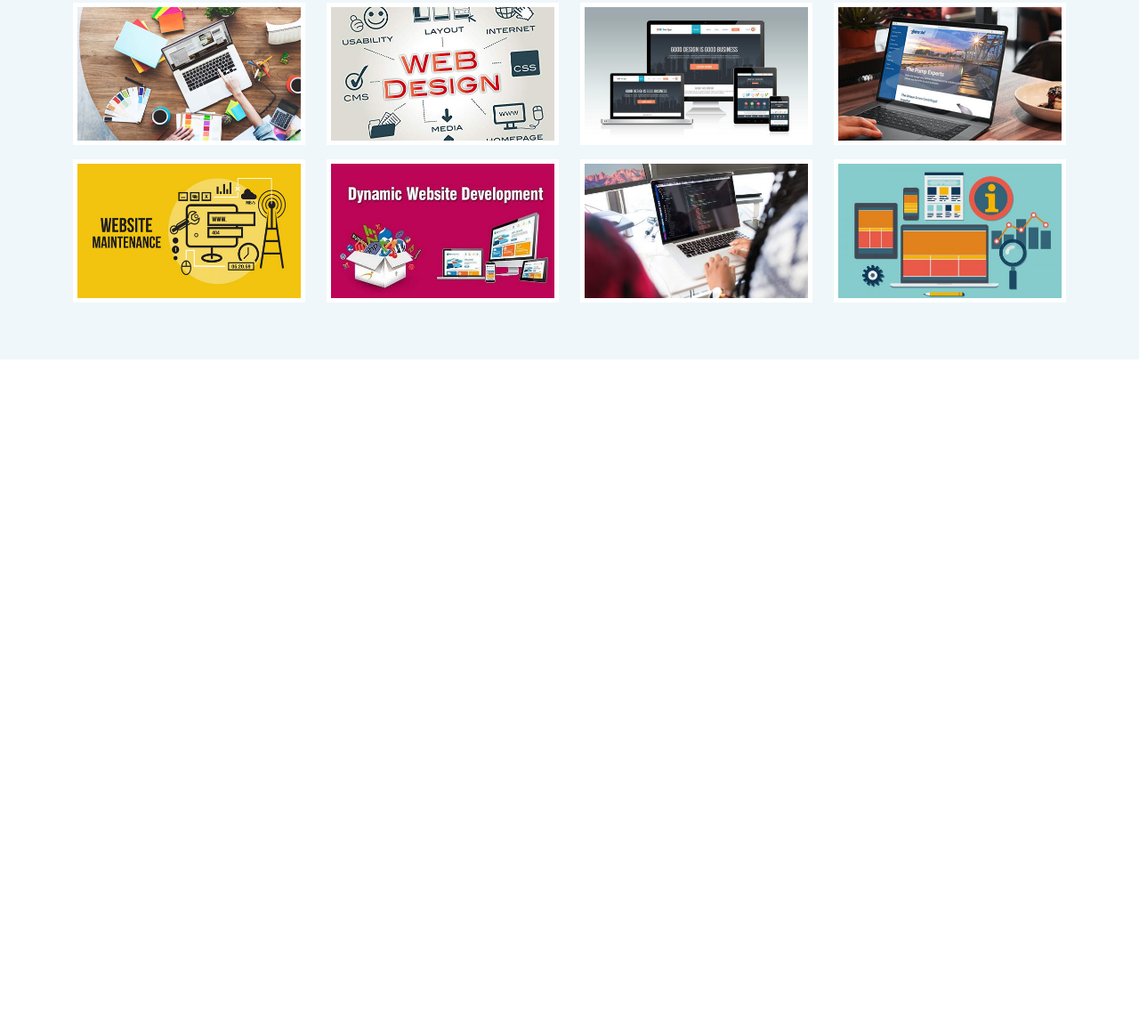
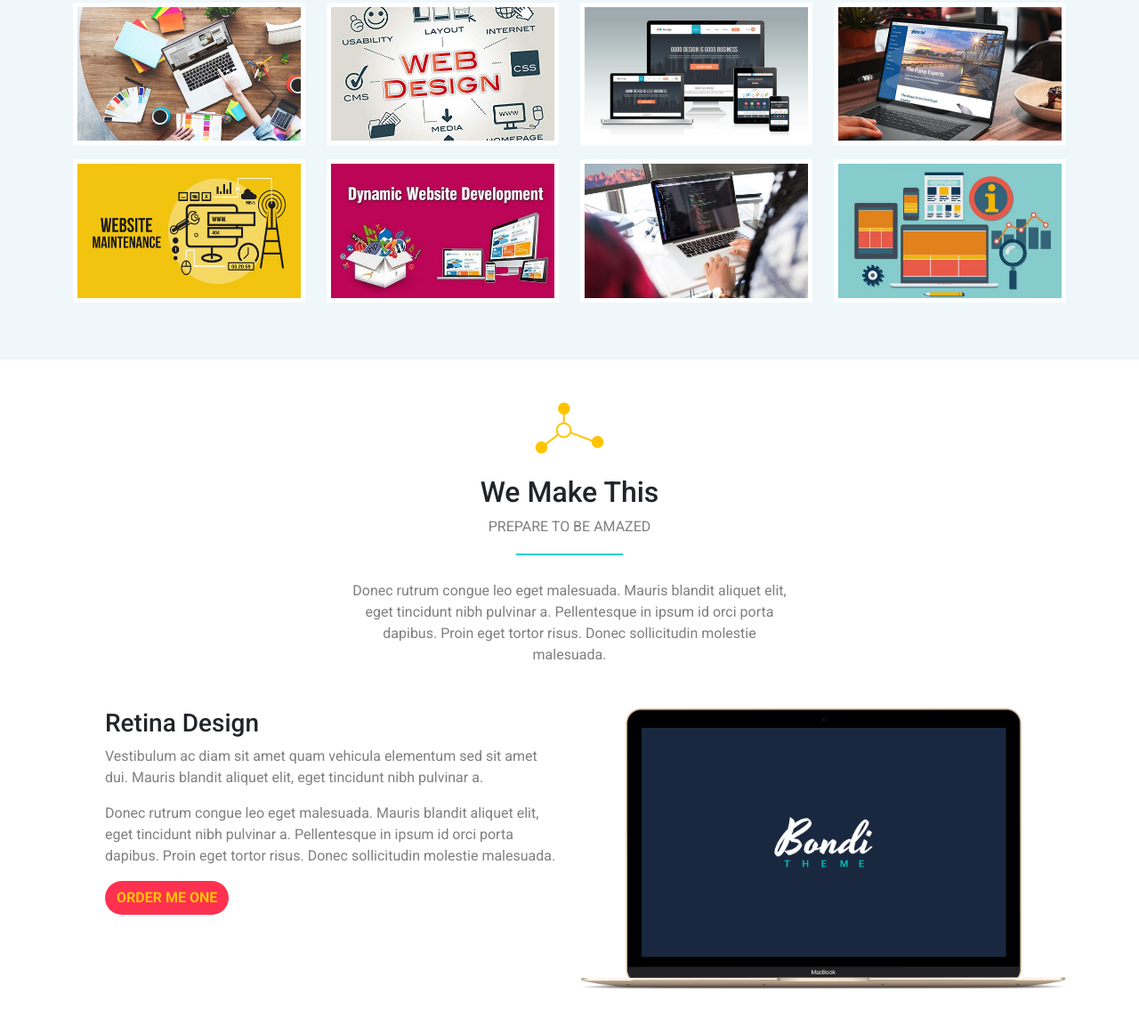
Before and after one commit to HossaamHassan/Bondi, a plain HTML site: page index.html in a window 1280 px wide. Shown: the part 1867-3029 px from the top of the page at 89% size. Before the commit the page ends 2319 px from the top, so only its background shows below. Drawn offline with Linux system fonts and the light colour scheme.

Commit message:
Modified Some Files

```diff
--- a/Css/Bondi.Css
+++ b/Css/Bondi.Css
@@ -148,3 +148,10 @@ body {
 }
 
 /* End Portfolio */
+
+/* Start About */
+.about .desc {
+    max-width: 500px;
+}
+
+/* End About */
--- a/index.html
+++ b/index.html
@@ -181,6 +181,47 @@
             </div>
         </div>
         <!-- End Portfolio -->
+
+        <!-- Start About -->
+        <div class="about">
+            <div class="container">
+                <div class="main-head text-center mt-5 mb-5 position-relative">
+                    <img class="mb-4" src="../Bondi/Img/title.png" alt="">
+                    <h1 class="fs-2">We Make This</h1>
+                    <p class="text-black-50 text-uppercase">Prepare To Be Amazed</p>
+                </div>
+                <p class=" desc text-center m-auto text-black-50">Donec rutrum congue leo eget malesuada. Mauris blandit
+                    aliquet elit,
+                    eget
+                    tincidunt
+                    nibh pulvinar a.
+                    Pellentesque in ipsum id orci porta dapibus. Proin eget tortor risus. Donec sollicitudin molestie
+                    malesuada. </p>
+                <div class="info pt-5 pb-5">
+                    <div class="row">
+                        <div class="col-lg-6 ps-5 text-center text-md-start mb-5">
+                            <h3>Retina Design</h3>
+                            <p class="text-black-50">Vestibulum ac diam sit amet quam vehicula elementum sed sit amet
+                                dui.
+                                Mauris blandit aliquet
+                                elit, eget tincidunt nibh pulvinar a.</p>
+                            <p class="text-black-50">Donec rutrum congue leo eget malesuada. Mauris blandit aliquet
+                                elit,
+                                eget tincidunt nibh
+                                pulvinar a. Pellentesque in ipsum id orci porta dapibus. Proin eget tortor risus. Donec
+                                sollicitudin molestie malesuada.</p>
+                            <div class="btn rounded-pill main-btn text-uppercase fw-bold">Order Me One</div>
+                        </div>
+                        <div class="col-lg-6">
+                            <div class="lap">
+                                <img class="img-fluid" src="../Bondi/Img/laptop.png" alt="">
+                            </div>
+                        </div>
+                    </div>
+                </div>
+            </div>
+        </div>
+        <!-- End About -->
         <script src="../Bondi/Js/bootstrap.bundle.min.js"></script>
         <script src="../Bondi/Js/all.min.js"></script>
         <script src="../Bondi/Js/Bondi.js"></script>
```
